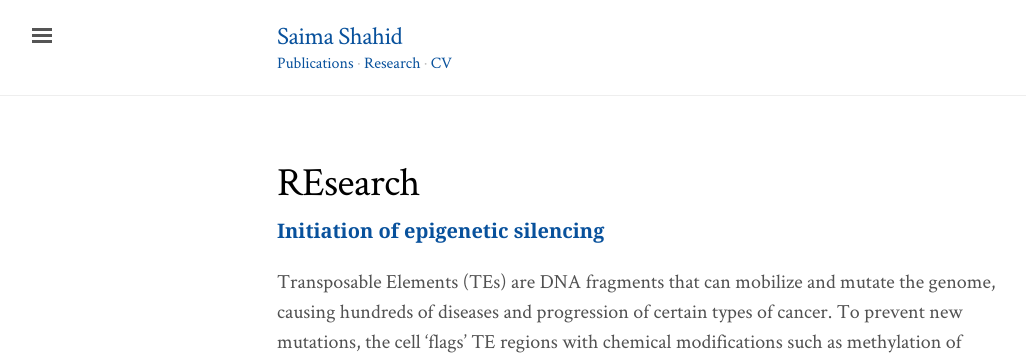
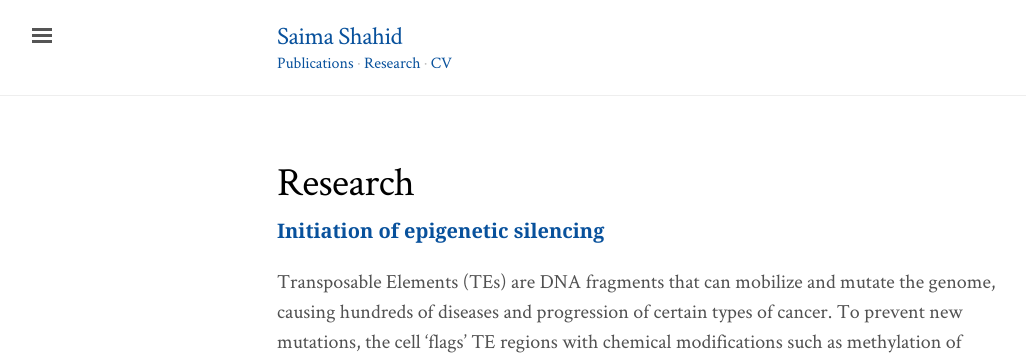
Before and after one commit to shahsam/saimashahid.github.io, a Jekyll site: the page built from research.md, in a window 1280 px wide. Shown: the top 358 px of the page, without its empty margins (3-1029 px from the left). Built offline with Jekyll 4.4.1, drawn with Linux system fonts in a browser that asks for light colours; nearby versions of some CDN libraries; some web fonts are replaced.

```diff
--- a/research.md
+++ b/research.md
@@ -1,5 +1,5 @@
 ---
-title: REsearch
+title: Research
 layout: page
 ---
 
```
